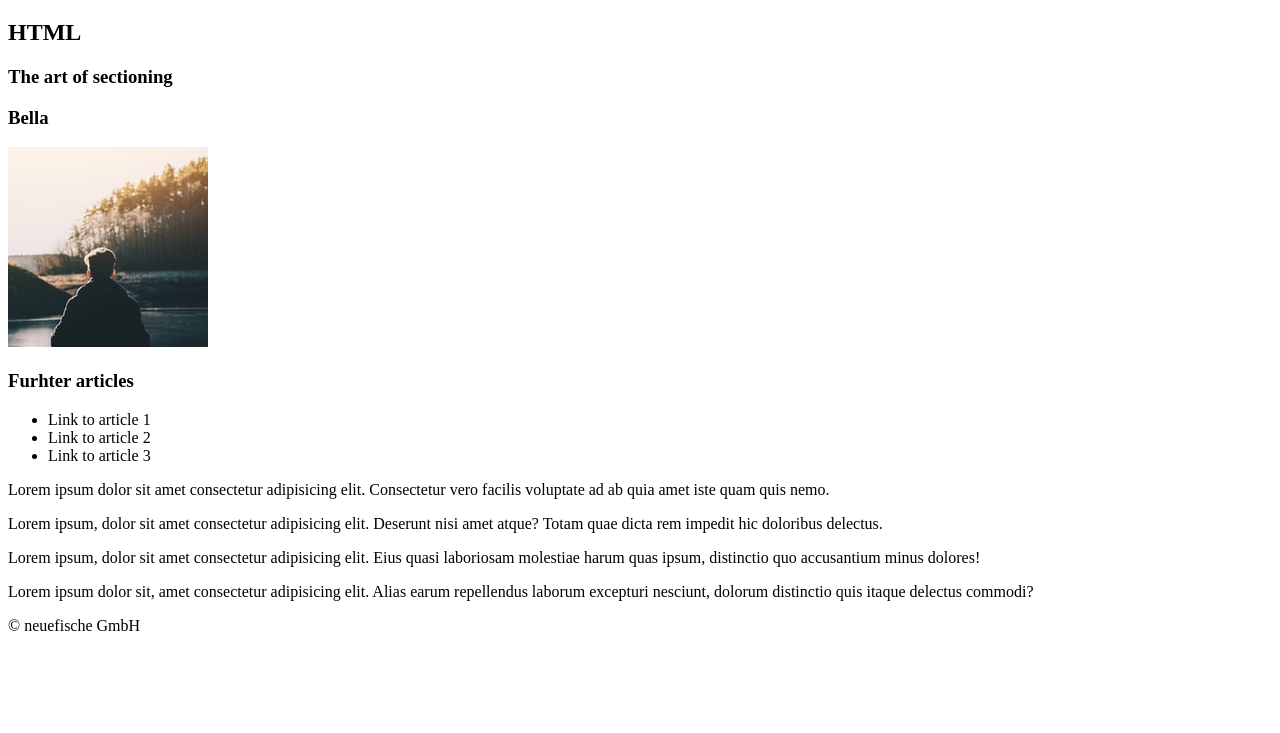
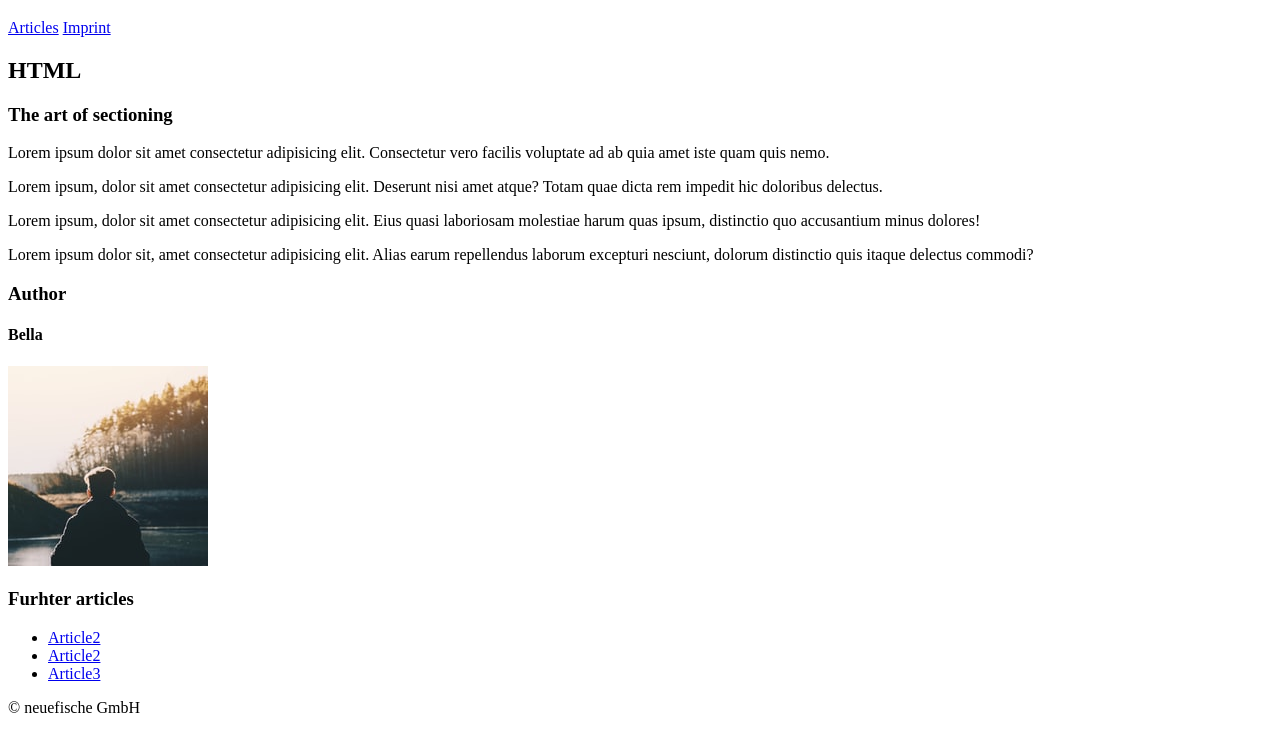
Before and after one commit to Fractalbonita/neuefische-blog-Fractalbonita, a plain HTML site: page index.html in a window 1280 px wide. Shown: the part 114-847 px from the top of the page. Before the commit the page ends 800 px from the top, so only its background shows below. Drawn offline with Linux system fonts and the light colour scheme; files whose address does not match are found by name.

Commit message:
Optimize structure

```diff
--- a/index.html
+++ b/index.html
@@ -9,8 +9,12 @@
     <header>
         <img src="/images/img/neuefische-gmbh-logo.svg" alt="The neuefische logo displaying a fish and the name in lowercase">
         <h1>neuefische Blog</h1>
+        <nav>
+            <a href="#articles">Articles</a>
+            <a href="#mprint">Imprint</a>
+        </nav>
     </header>
-    <main>
+    <main id="articles">
         <article>
             <h2>
                 HTML
@@ -19,16 +23,6 @@
                 The art of sectioning
             </h3>
             <section>
-                <aside>
-                    <h3>Bella</h3>
-                    <img src="/images/img/author.jpeg" alt="The author looking into a beautiful foggy landscape with a forest in the background">
-                    <h3>Furhter articles</h3>
-                    <ul>
-                        <li>Link to article 1</li>
-                        <li>Link to article 2</li>
-                        <li>Link to article 3</li>
-                    </ul>
-                </aside>
                 <p>Lorem ipsum dolor sit amet consectetur adipisicing elit. Consectetur vero facilis voluptate ad ab quia amet iste quam quis nemo.</p>
 
                 <p>Lorem ipsum, dolor sit amet consectetur adipisicing elit. Deserunt nisi amet atque? Totam quae dicta rem impedit hic doloribus delectus.</p>
@@ -37,9 +31,26 @@
 
                 <p>Lorem ipsum dolor sit, amet consectetur adipisicing elit. Alias earum repellendus laborum excepturi nesciunt, dolorum distinctio quis itaque delectus commodi?</p>
             </section>
+            <aside>
+                <h3>Author</h3>
+                <h4>Bella</h4>
+                <img src="/images/author.jpeg" alt="The author looking into a beautiful foggy landscape with a forest in the background">
+                <h3>Furhter articles</h3>
+                <ul>
+                    <li>
+                        <a href="https://" target="_blank" rel="noopener noreferrer">Article2</a>
+                    </li>
+                    <li>
+                        <a href="https://" target="_blank" rel="noopener noreferrer">Article2</a>
+                    </li>
+                    <li>
+                        <a href="https://" target="_blank" rel="noopener noreferrer">Article3</a>
+                    </li>
+                </ul>
+            </aside>
         </article>
     </main>
-    <footer>
+    <footer id="imprint">
         <p>&copy; neuefische GmbH</p>
     </footer>
 </body>
```
Also changed, not shown: images/author.jpeg (renamed from images/img/author.jpeg), images/neuefische-gmbh-logo.svg (renamed from images/img/neuefische-gmbh-logo.svg).
